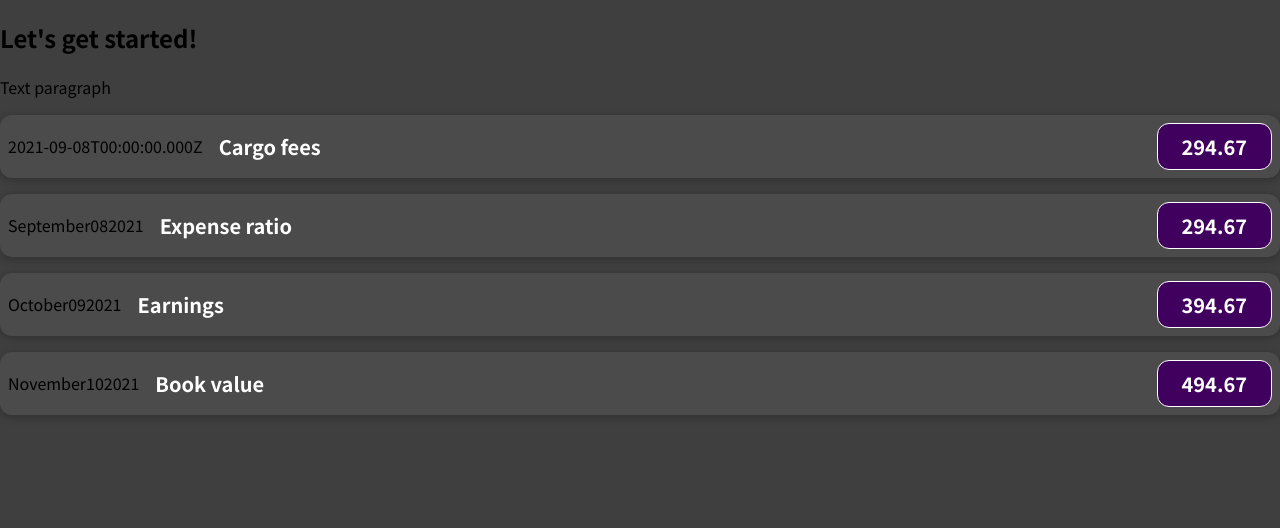
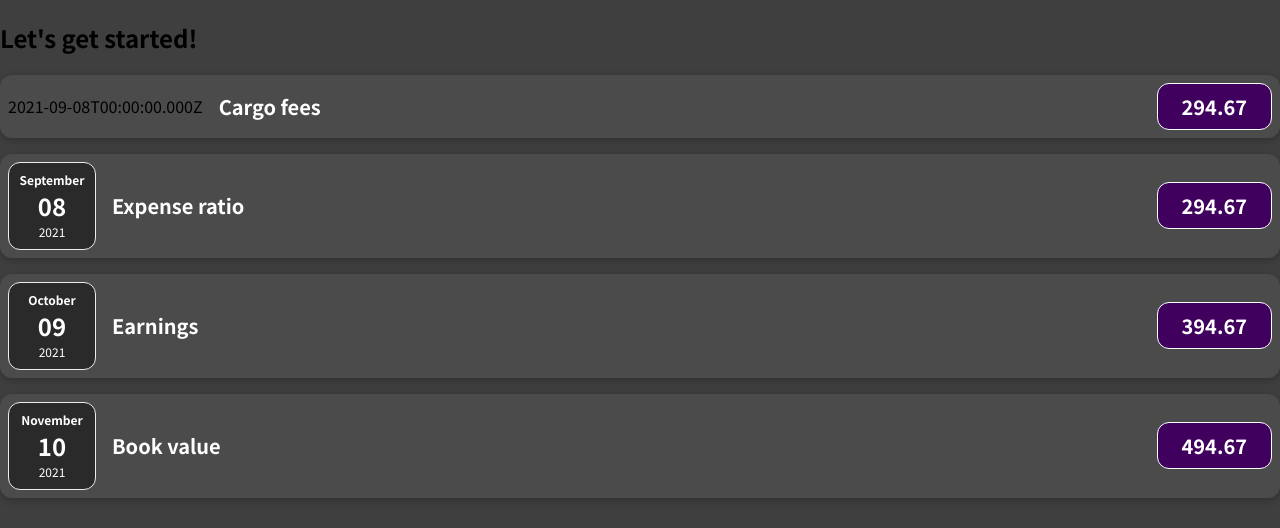
Before and after one commit to nixford/React-TheCompleteGuide, a JavaScript app in the folder 01. React-Basic-Working-With-Components/01-starting-setup/: page / in a window 1280 px wide. Shown: the top 528 px of the page. Built offline with nearby package versions, Linux system fonts and the light colour scheme.

Commit message:
spliting component into multiple new components

```diff
--- a/01. React-Basic-Working-With-Components/01-starting-setup/src/App.js
+++ b/01. React-Basic-Working-With-Components/01-starting-setup/src/App.js
@@ -1,5 +1,5 @@
-import ExpenseItem from './components/ExpenseItem/ExpenseItem';
-import ExpenseItemProps from './components/ExpenseItemProps/ExpenseItemProps';
+import ExpenseItem from './components/ExpenseItemInitial/ExpenseItem';
+import Expenses from './components/Expenses/Expenses';
 
 const expenses = [
   { date: new Date(2021, 8, 8), title: "Expense ratio", amount: 294.67 },
@@ -11,11 +11,8 @@
   return (
     <div>
       <h2>Let's get started!</h2>
-      <p>Text paragraph</p>
       <ExpenseItem />
-      <ExpenseItemProps data={expenses[0]} /> {/* passing props to child component */}
-      <ExpenseItemProps data={expenses[1]} /> {/* passing props to child component */}
-      <ExpenseItemProps data={expenses[2]} /> {/* passing props to child component */}
+      <Expenses expenses={expenses} />
     </div>
   );
 }
--- /dev/null
+++ b/01. React-Basic-Working-With-Components/01-starting-setup/src/components/ExpenseDate/ExpenseDate.css
@@ -0,0 +1,26 @@
+.expense-date {
+  display: flex;
+  flex-direction: column;
+  width: 5.5rem;
+  height: 5.5rem;
+  border: 1px solid #ececec;
+  background-color: #2a2a2a;
+  color: white;
+  border-radius: 12px;
+  align-items: center;
+  justify-content: center;
+}
+
+.expense-date__month {
+  font-size: 0.75rem;
+  font-weight: bold;
+}
+
+.expense-date__year {
+  font-size: 0.75rem;
+}
+
+.expense-date__day {
+  font-size: 1.5rem;
+  font-weight: bold;
+}
--- /dev/null
+++ b/01. React-Basic-Working-With-Components/01-starting-setup/src/components/ExpenseDate/ExpenseDate.js
@@ -0,0 +1,18 @@
+import './ExpenseDate.css';
+
+function ExpenseDate(props) {
+	const month = props.date.toLocaleString('en-US', { month: 'long' });
+	const day = props.date.toLocaleString('en-US', { day: '2-digit' });
+	const year = props.date.getFullYear();
+
+	return (
+		<div className="expense-date">
+			<div className='expense-date__month'>{month}</div>
+			<div className='expense-date__day'>{day}</div>
+			<div className='expense-date__year'>{year}</div>
+		</div>
+	)
+
+}
+
+export default ExpenseDate;
--- a/01. React-Basic-Working-With-Components/01-starting-setup/src/components/ExpenseItemProps/ExpenseItemProps.js
+++ b/01. React-Basic-Working-With-Components/01-starting-setup/src/components/ExpenseItemProps/ExpenseItemProps.js
@@ -1,17 +1,13 @@
+import ExpenseDate from '../ExpenseDate/ExpenseDate';
 import './ExpenseItemProps.css';
 
 // All passed props from the parent are received in 'props' argument
 // In case of many props send from the parent - all can be accessed by props such as props.title, props.date, props.amount
 function ExpenseItem(props) {
-	const month = props.data.date.toLocaleString('en-US', { month: 'long' });
-	const day = props.data.date.toLocaleString('en-US', { day: '2-digit' });
-	const year = props.data.date.getFullYear();
 
 	return (
 		<div className='expense-item'>
-			<div>{month}</div>
-			<div>{day} </div>
-			<div>{year}</div>
+			<ExpenseDate date={props.data.date} />
 			<div className='expense-item__description'>
 				<h2>{props.data.title}</h2>
 				<div className='expense-item__price'>{props.data.amount}</div>
--- /dev/null
+++ b/01. React-Basic-Working-With-Components/01-starting-setup/src/components/Expenses/Expenses.js
@@ -0,0 +1,13 @@
+import ExpenseItemProps from '../ExpenseItemProps/ExpenseItemProps';
+
+function Expenses(props) {
+	return (
+		<div>
+			<ExpenseItemProps data={props.expenses[0]} /> {/* passing props to child component */}
+			<ExpenseItemProps data={props.expenses[1]} />
+			<ExpenseItemProps data={props.expenses[2]} />
+		</div>
+	)
+}
+
+export default Expenses;
```
Also changed, not shown: 01. React-Basic-Working-With-Components/01-starting-setup/src/components/ExpenseItemInitial/ExpenseItem.css (renamed from 01. React-Basic-Working-With-Components/01-starting-setup/src/components/ExpenseItem/ExpenseItem.css), 01. React-Basic-Working-With-Components/01-starting-setup/src/components/ExpenseItemInitial/ExpenseItem.js (renamed from 01. React-Basic-Working-With-Components/01-starting-setup/src/components/ExpenseItem/ExpenseItem.js), 01. React-Basic-Working-With-Components/01-starting-setup/src/components/Expenses/Expenses.css (added).
